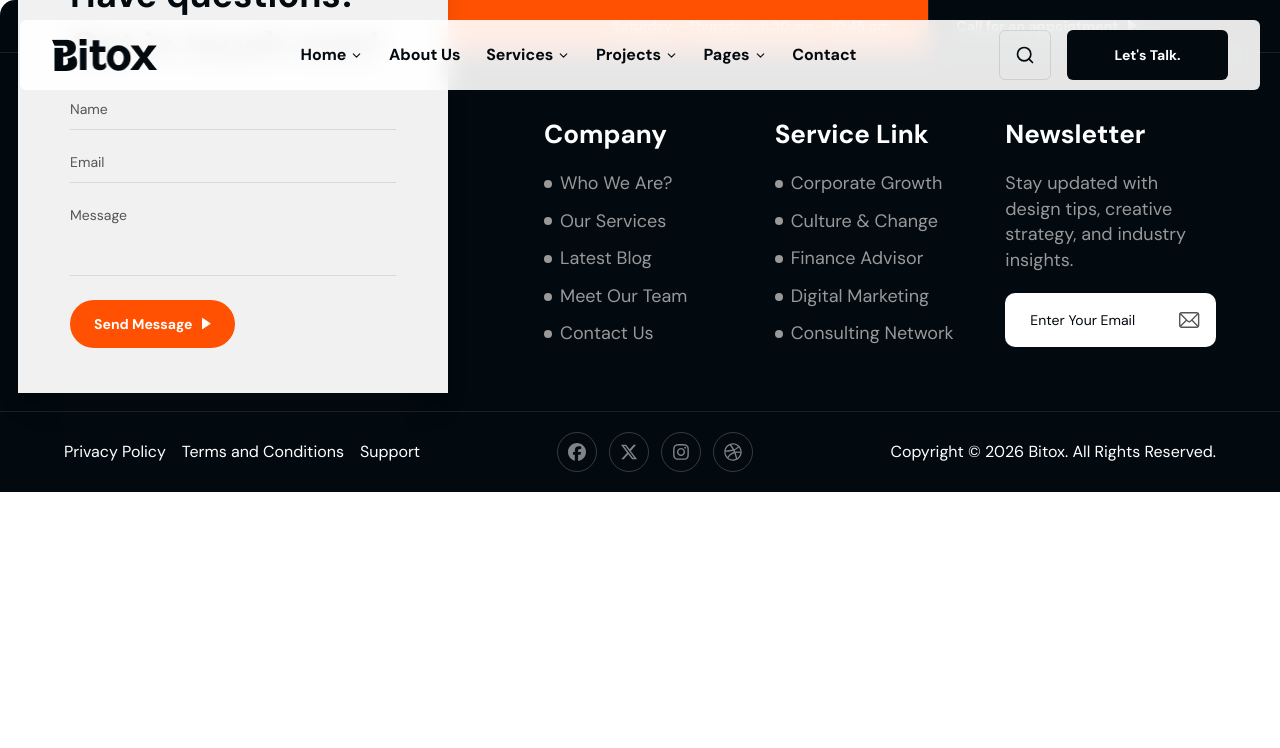
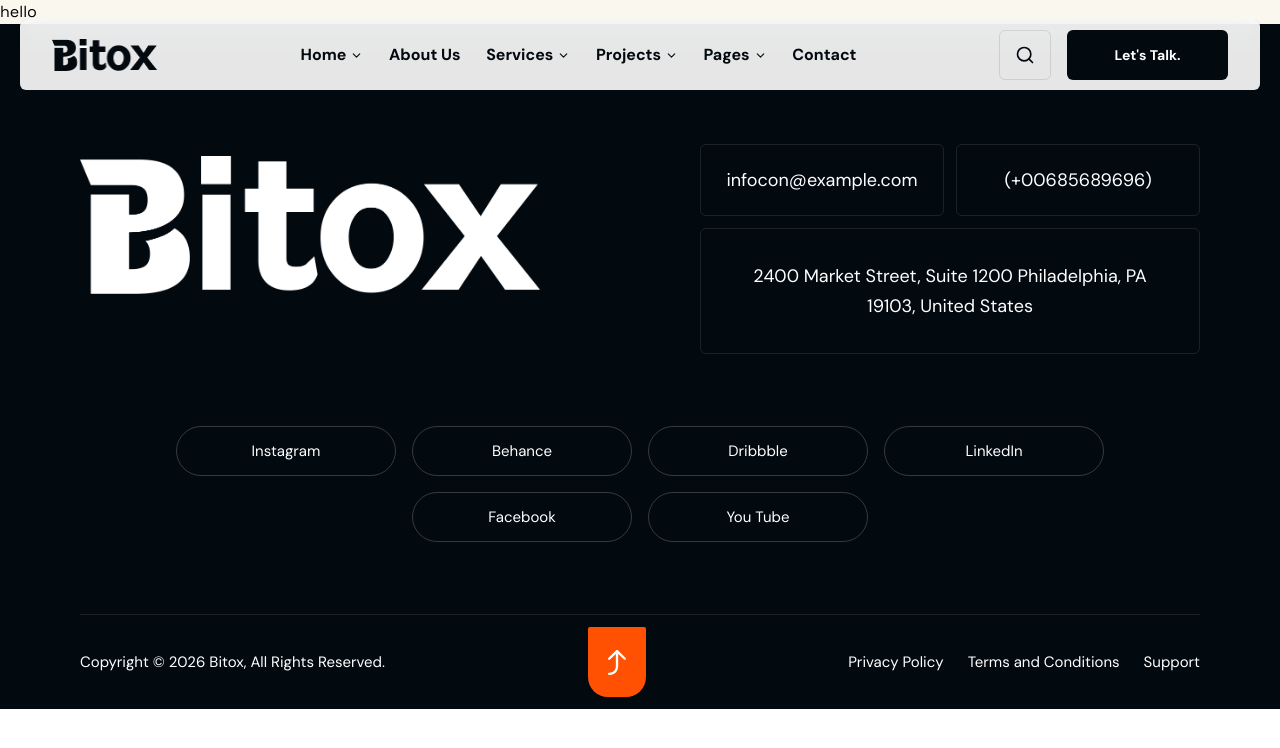
Before and after one commit to Mostofa-zaman/bitox-business-consulting-website, a Next.js app: page / in a window 1280 px wide. Shown: the top 748 px of the page. Built offline with nearby package versions, Linux system fonts and the light colour scheme.

Commit message:
refactor(app): move home page into business consultant route group

```diff
--- /dev/null
+++ b/src/app/(business-consultant)/page.jsx
@@ -0,0 +1,12 @@
+
+
+
+
+export default function Home() {
+  return (
+
+
+<h1>hello</h1>
+
+  );
+}
--- a/src/app/page.js
+++ /dev/null
@@ -1,23 +0,0 @@
-import ButtonThree from "@/components/common/ButtonThree";
-import Responsive from "@/components/common/Responsive";
-import FooterOne from "@/components/layout/FooterOne";
-import FooterTwo from "@/components/layout/FooterTwo";
-import NavbarOne from "@/components/layout/NavbarOne";
-import NavbarTwo from "@/components/layout/NavbarTwo";
-
-
-
-export default function Home() {
-  return (
-
-
-<Responsive.Flex>
-
-<NavbarOne/>
-
-<FooterTwo/>
-
-</Responsive.Flex>
-
-  );
-}
```
